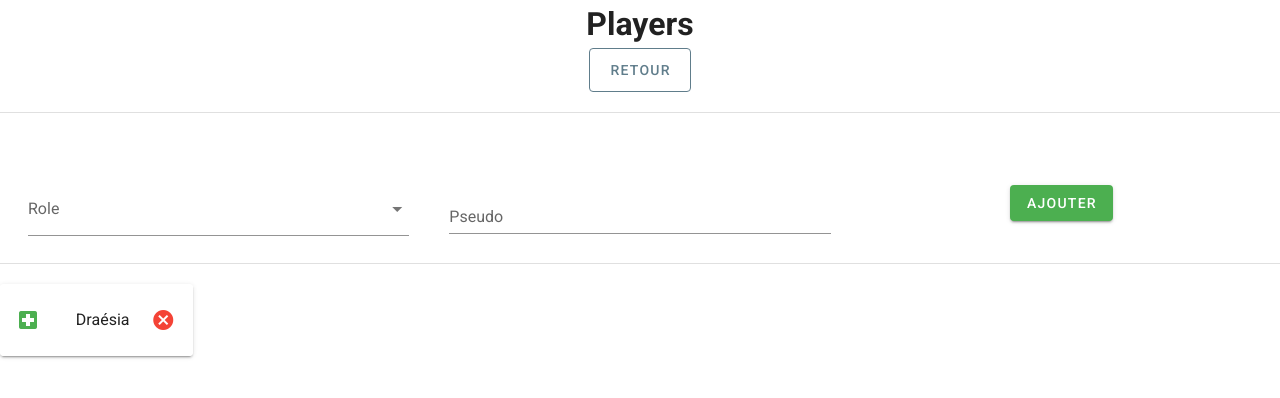
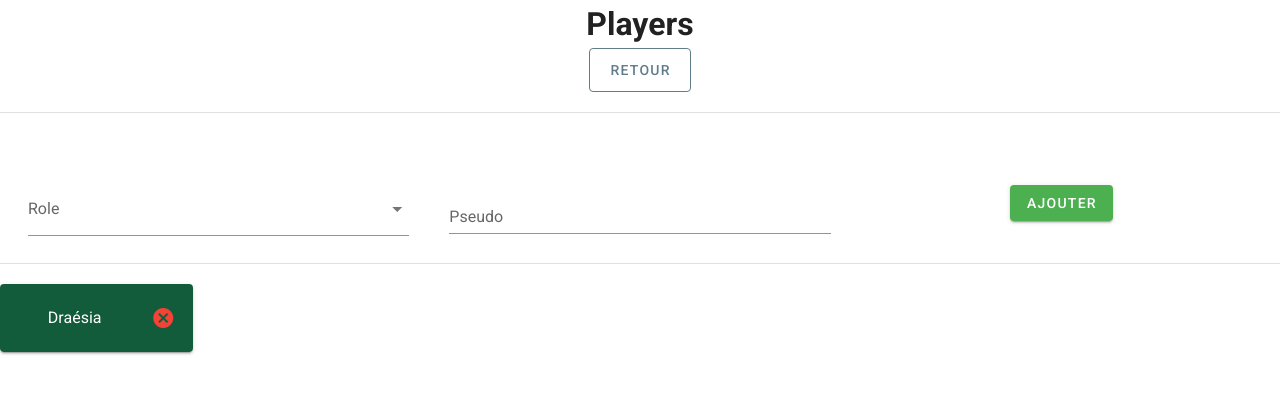
Before and after one commit to JeanPhilippeEtrillard/teamGenerator, a Vue app: page /players in a window 1280 px wide. Shown: the top 398 px of the page. Built offline with nearby package versions, Linux system fonts and the light colour scheme.

Commit message:
Add multiroling

```diff
--- a/src/components/PlayerVue.vue
+++ b/src/components/PlayerVue.vue
@@ -1,15 +1,10 @@
 <template>
-    <v-card >
-        <v-list>
+    <v-card>
+        <v-list v-bind:class="classPlayer">
             <v-list-item-group>
                 <v-list-item>
-                    <v-list-item-icon>
-                        <v-icon v-if="player.role === 'H'" color="green">mdi-hospital-box</v-icon>
-                        <v-icon v-if="player.role === 'T'" color="blue">mdi-shield</v-icon>
-                        <v-icon v-if="player.role === 'D'" color="red">mdi-sword</v-icon>
-                    </v-list-item-icon>
                     <v-list-item-content>
-                        <v-list-item-title v-text="player.pseudo"></v-list-item-title>
+                        <v-list-item-title v-text="player.pseudo" class="playerName"></v-list-item-title>
                     </v-list-item-content>
                     <v-list-item-action v-if="deleteEnable">
                         <v-btn color="red" icon small @click="$emit('deletePlayer',index)">
@@ -25,10 +20,82 @@
 <script>
     export default {
         name: "PlayerVue",
-        props: ['player', 'index','deleteEnable']
+        props: ['player', 'index', 'deleteEnable'],
+        computed: {
+            classPlayer: function () {
+                let tank;
+                let heal;
+                let dps;
+                let healTankDps = false;
+                let healTank = false;
+                let tankDps = false;
+                let healDps = false;
+                heal = this.player.role.includes("H");
+                tank = this.player.role.includes("T");
+                dps = this.player.role.includes("D");
+
+
+
+                if (heal && tank && dps) {
+                    healTankDps = true;
+                } else if (heal && tank) {
+                    healTank = true;
+                } else if (heal && dps) {
+                    healDps = true;
+                } else if (tank && dps) {
+                    tankDps = true;
+                }
+
+
+                if (healTankDps || healTank || healDps || tankDps) {
+                    tank = false;
+                    heal = false;
+                    dps = false;
+                }
+                return {
+                    tank: tank,
+                    heal: heal,
+                    dps: dps,
+                    healTankDps: healTankDps,
+                    healTank: healTank,
+                    tankDps: tankDps,
+                    healDps: healDps
+                }
+            }
+        }
     }
 </script>
 
-<style scoped>
+<style>
+    .playerName {
+        color: white;
+    }
 
+    .tank {
+        background-color: #154473 !important;
+    }
+
+    .heal {
+        background-color: #125C3B !important;
+    }
+
+    .dps {
+        background-color: #8A1115 !important;
+    }
+
+    .healTankDps {
+        background-image: linear-gradient(140deg, #125C3B, #154473, #8A1115) !important;
+    }
+
+    .healTank {
+        background-image: linear-gradient(140deg, #125C3B, #154473) !important;
+    }
+
+    .tankDps {
+        background-image: linear-gradient(140deg, #154473, #8A1115) !important;
+    }
+
+    .healDps {
+        background-image: linear-gradient(140deg, #125C3B, #8A1115) !important;
+    }
 </style>
--- a/src/components/Players.vue
+++ b/src/components/Players.vue
@@ -54,9 +54,8 @@
         },
         methods: {
             addPlayers() {
-
                 playerService.players.push({
-                    role: this.form.role[0],
+                    role: this.form.role,
                     pseudo: this.form.pseudo
                 });
                 this.clean()
--- a/src/components/TeamVue.vue
+++ b/src/components/TeamVue.vue
@@ -47,5 +47,6 @@
 
     .playerList {
         width: 100%;
+        margin-bottom: 1px;
     }
 </style>
--- a/src/components/Teams.vue
+++ b/src/components/Teams.vue
@@ -49,38 +49,144 @@
         }),
         methods: {
             generateTeams() {
-                var healerList = _.filter(playerService.players, {role: 'H'});
-                var dpsList = _.filter(playerService.players, {role: 'D'});
-                var tankList = _.filter(playerService.players, {role: 'T'});
+                var healerList = _.filter(playerService.players, function (player) {
+                    return player.role.includes("H")
+                });
+                var dpsList = _.filter(playerService.players, function (player) {
+                    return player.role.includes("D")
+                })
+                var tankList = _.filter(playerService.players, function (player) {
+                    return player.role.includes("T")
+                });
+                this.harmonized(healerList, tankList, dpsList);
 
-
-                var nbTeam = Math.max(healerList.length, tankList.length, dpsList.length % 3)
+                var nbTeam = Math.max(healerList.length, tankList.length, Math.round(dpsList.length / 3));
                 var sliceDps = dpsList.length / nbTeam;
                 for (let nb = 0; nb < nbTeam; nb++) {
-                    var tankIdx = Math.floor(Math.random() * (tankList.length))
-                    var healIdx = Math.floor(Math.random() * (healerList.length))
+                    var tankIdx = Math.floor(Math.random() * (tankList.length));
+                    var tank = tankList[tankIdx];
+                    this.filtrerList(tank, healerList, dpsList);
+                    var healIdx = Math.floor(Math.random() * (healerList.length));
+                    var heal = healerList[healIdx];
+                    this.filtrerList(heal, tankList, dpsList);
                     var dpsListTmp = [];
 
                     for (let i = 0; ((!Number.isInteger(sliceDps) && i < 3) || (Number.isInteger(sliceDps) && i < sliceDps && i < 3));
                          i++
                     ) {
-                        console.log("i : " + i)
-                        console.log("size : " + dpsList.length)
-                        var dpsIdx = Math.floor(Math.random() * (dpsList.length))
-                        dpsListTmp.push(dpsList[dpsIdx]);
+                        var dpsIdx = Math.floor(Math.random() * (dpsList.length));
+                        var dps = dpsList[dpsIdx];
+                        this.filtrerList(dps, healerList, tankList);
+                        dpsListTmp.push(dps);
                         dpsList.splice(dpsIdx, 1)
                     }
 
                     var team = {
-                        tank: tankList[tankIdx],
-                        heal: healerList[healIdx],
+                        tank: tank,
+                        heal: heal,
                         dps: dpsListTmp
                     }
-                    this.teams.push(team)
-                    tankList.splice(tankIdx, 1)
+                    this.teams.push(team);
+                    tankList.splice(tankIdx, 1);
                     healerList.splice(healIdx, 1)
                 }
+
+
                 this.$forceUpdate();
+            },
+            filtrerList() {
+                if (arguments.length >= 2) {
+                    if (arguments[0] !== undefined) {
+                        let playerName = arguments[0].pseudo;
+                        for (let i = 1; i < arguments.length; i++) {
+                            let idx = _.findIndex(arguments[i], function (player) {
+                                return player.pseudo === playerName;
+                            });
+                            if (idx >= 0) {
+                                arguments[i].splice(idx, 1)
+                            }
+
+                        }
+                    }
+                }
+
+            },
+            harmonized(healList, tankList, dpsList) {
+                this.harmonizedTank(healList, tankList, dpsList);
+                this.harmonizedHeal(healList, tankList, dpsList);
+                this.harmonizedDps(healList, tankList, dpsList);
+            },
+            harmonizedTank(healList, tankList, dpsList) {
+                let tankSize = tankList.length;
+                let healSize = healList.length;
+                let dpsSize = Math.round(dpsList.length / 3);
+
+                if (tankSize > healSize && tankSize > dpsSize) {
+                    let tankMultiRoleSize = _.filter(tankList, function (player) {
+                        return player.role.includes("T") && player.role.length > 1;
+                    });
+                    if (tankMultiRoleSize.length > 0) {
+                        for (let i = 0; i < tankMultiRoleSize.length && i < Math.max(healSize, dpsSize); i++) {
+                            let tankIdx = Math.floor(Math.random() * (tankMultiRoleSize.length));
+                            let tank = tankMultiRoleSize[tankIdx];
+                            this.filtrerList(tank, tankList)
+                        }
+                        for(let i = 0;  i < tankMultiRoleSize.length ; i++){
+                            let tankIdx = Math.floor(Math.random() * (tankMultiRoleSize.length));
+                            let tank = tankMultiRoleSize[tankIdx];
+                            this.filtrerList(tank, healList)
+                            this.filtrerList(tank, dpsList)
+                        }
+                    }
+                }
+            },
+            harmonizedHeal(healList, tankList, dpsList) {
+                let tankSize = tankList.length;
+                let healSize = healList.length;
+                let dpsSize = Math.round(dpsList.length / 3);
+
+                if (healSize > tankSize && healSize > dpsSize) {
+                    let healMultiRoleSize = _.filter(healList, function (player) {
+                        return player.role.includes("H") && player.role.length > 1;
+                    });
+                    if (healMultiRoleSize.length > 0) {
+                        for (let i = 0; i < healMultiRoleSize.length && i < Math.max(tankSize, dpsSize); i++) {
+                            let healIdx = Math.floor(Math.random() * (healMultiRoleSize.length));
+                            let heal = healMultiRoleSize[healIdx];
+                            this.filtrerList(heal, healList)
+                        }
+                        for(let i = 0;  i < healMultiRoleSize.length ; i++){
+                            let healIdx = Math.floor(Math.random() * (healMultiRoleSize.length));
+                            let heal = healMultiRoleSize[healIdx];
+                            this.filtrerList(heal, tankList)
+                            this.filtrerList(heal, dpsList)
+                        }
+                    }
+                }
+            },
+            harmonizedDps(healList, tankList, dpsList) {
+                let tankSize = tankList.length;
+                let healSize = healList.length;
+                let dpsSize = Math.round(dpsList.length / 3);
+
+                if (dpsSize > tankSize && dpsSize > healSize) {
+                    let dpsMultiRoleSize = _.filter(healList, function (player) {
+                        return player.role.includes("D") && player.role.length > 1;
+                    });
+                    if (dpsMultiRoleSize.length > 0) {
+                        for (let i = 0; i < dpsMultiRoleSize.length && i < Math.max(tankSize, healSize); i++) {
+                            let dpsIdx = Math.floor(Math.random() * (dpsMultiRoleSize.length));
+                            let dps = dpsMultiRoleSize[dpsIdx];
+                            this.filtrerList(dps, dpsSize)
+                        }
+                        for(let i = 0;  i < dpsMultiRoleSize.length ; i++){
+                            let dpsIdx = Math.floor(Math.random() * (dpsMultiRoleSize.length));
+                            let dps = dpsMultiRoleSize[dpsIdx];
+                            this.filtrerList(dps, tankList)
+                            this.filtrerList(dps, healList)
+                        }
+                    }
+                }
             },
             clear() {
                 this.teams.splice(0, this.teams.length);
```
